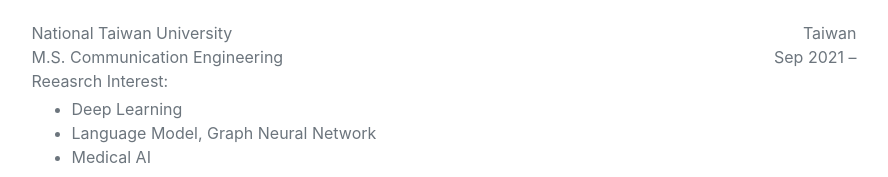
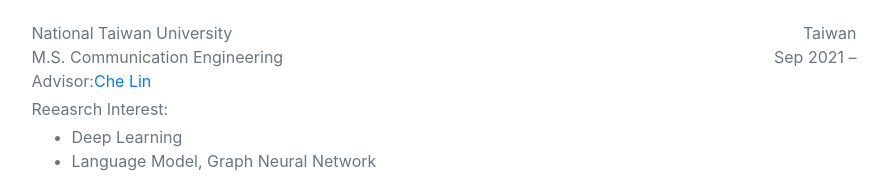
Before and after one commit to lokin971115/Profile_Page, a plain HTML site: page index.html in a window 1280 px wide. Shown: the part 482-659 px from the top of the page, without its empty margins (196-1084 px from the left). Drawn offline with Linux system fonts and the light colour scheme.

Commit message:
Update index.html

```diff
--- a/index.html
+++ b/index.html
@@ -37,6 +37,7 @@
                 <span class="float-left">National Taiwan University</span><span class="float-right">Taiwan</span>
                 <br>
                 <span class="float-left">M.S. Communication Engineering</span><span class="float-right">Sep 2021 – </span>
+                <p class="text-muted text-left my-1">Advisor:<a href="https://www.idssp.ee.ntu.edu.tw/che-lin" >Che Lin</a></p>
                 <p class="text-muted text-left my-1">Reeasrch Interest:</p>
                 <ul class="text-muted text-left">
                     <li>Deep Learning</li>
```
